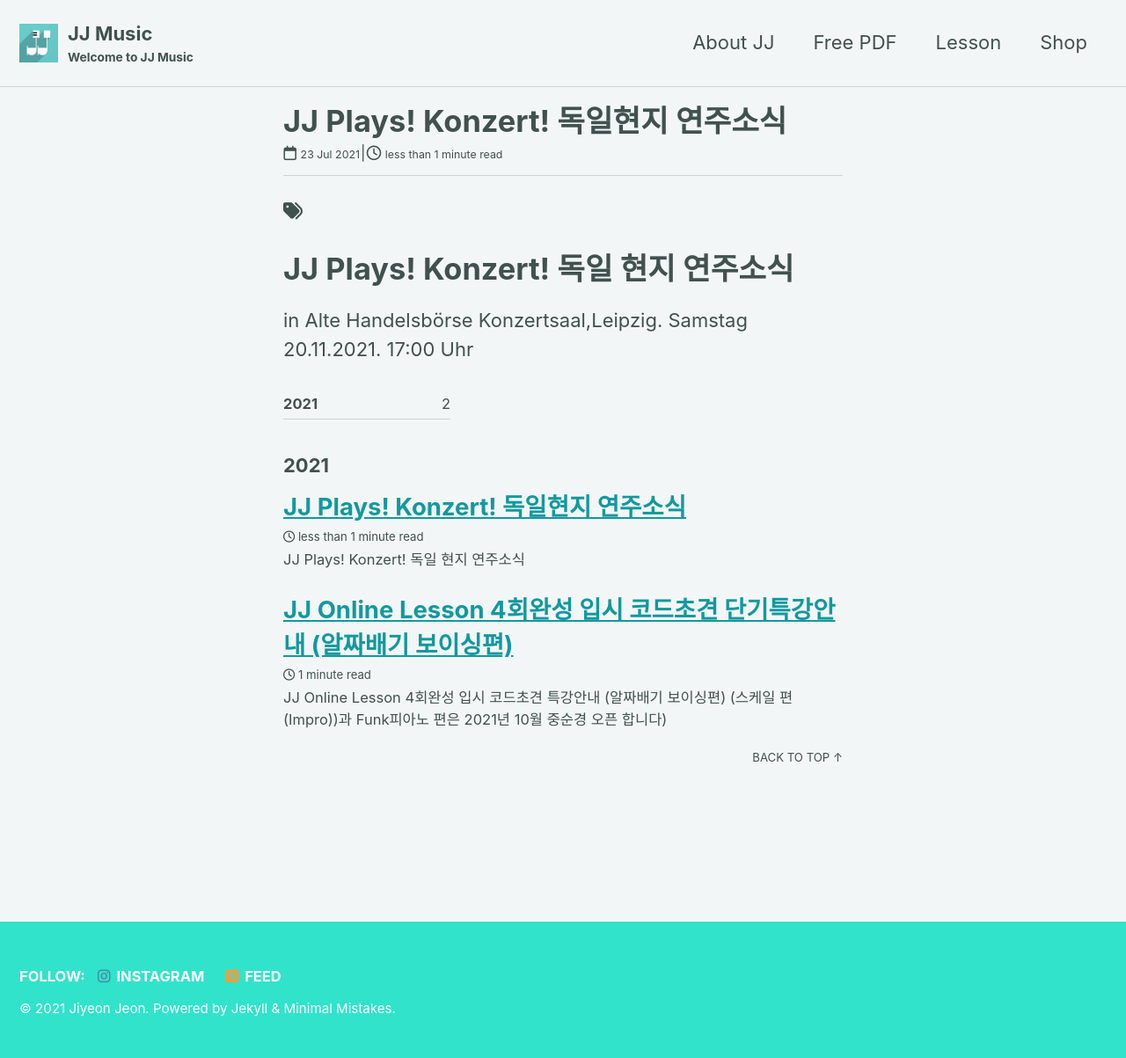
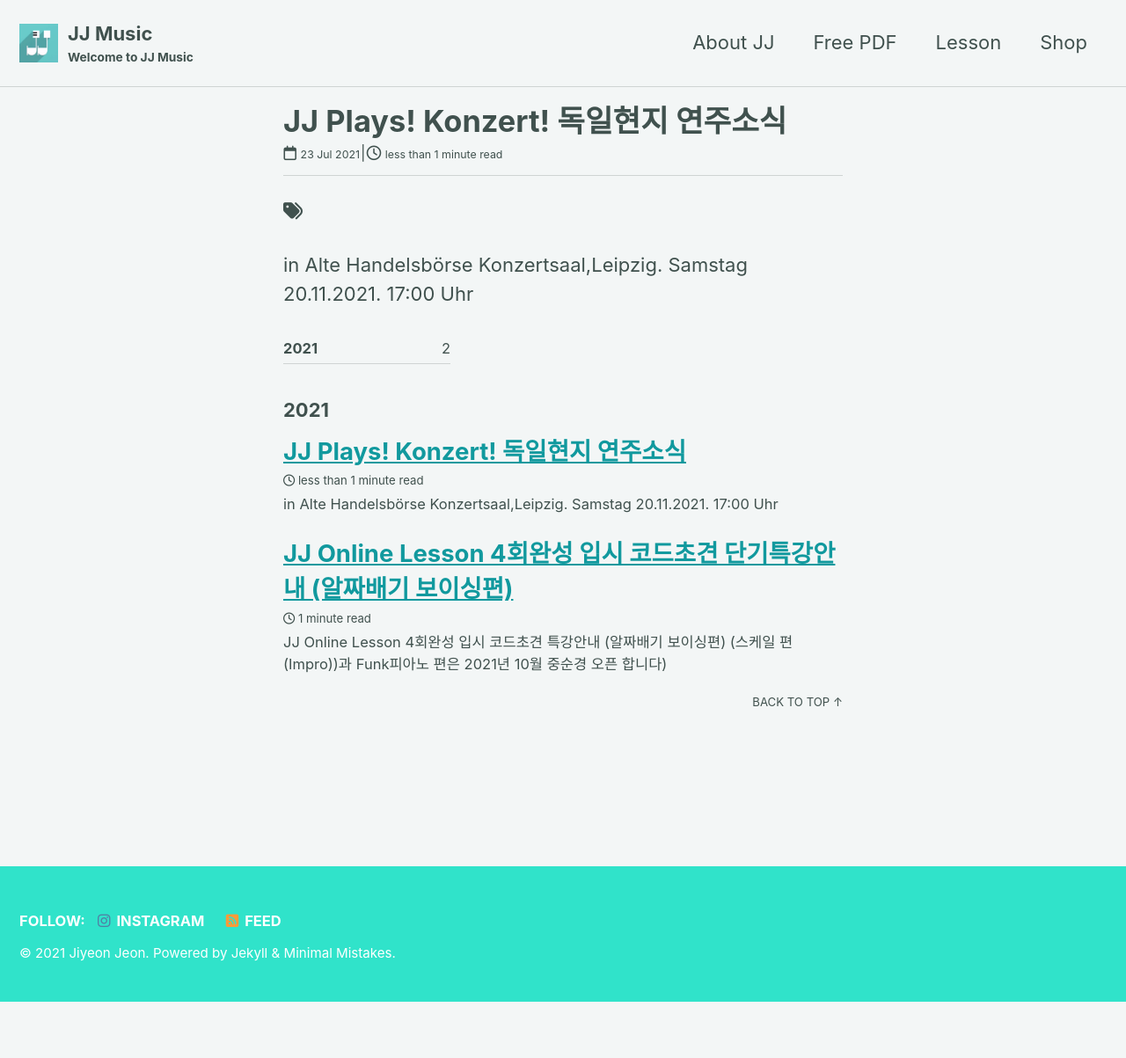
Before and after one commit to jjmusic-online/jjmusic-online.github.io, a Jekyll site: the page built from _posts/2021-07-23-concert-schedule.md, in a window 1280 px wide. Shown: the whole page at 88% size. Built offline with Jekyll 4.4.1, drawn with Linux system fonts in a browser that asks for light colours; cached includes are drawn as plain includes; nearby versions of some CDN libraries; after the commit the page ends 1139 px from its top, so only the background shows below that.

Commit message:
Update 2021-07-23-concert-schedule.md

```diff
--- a/_posts/2021-07-23-concert-schedule.md
+++ b/_posts/2021-07-23-concert-schedule.md
@@ -4,7 +4,5 @@ title: "JJ Plays! Konzert! 독일현지 연주소식"
 date: 2021-07-23
 ---
 
-# JJ Plays! Konzert! 독일 현지 연주소식
-
 in Alte Handelsbörse Konzertsaal,Leipzig.
 Samstag 20.11.2021. 17:00 Uhr
```
